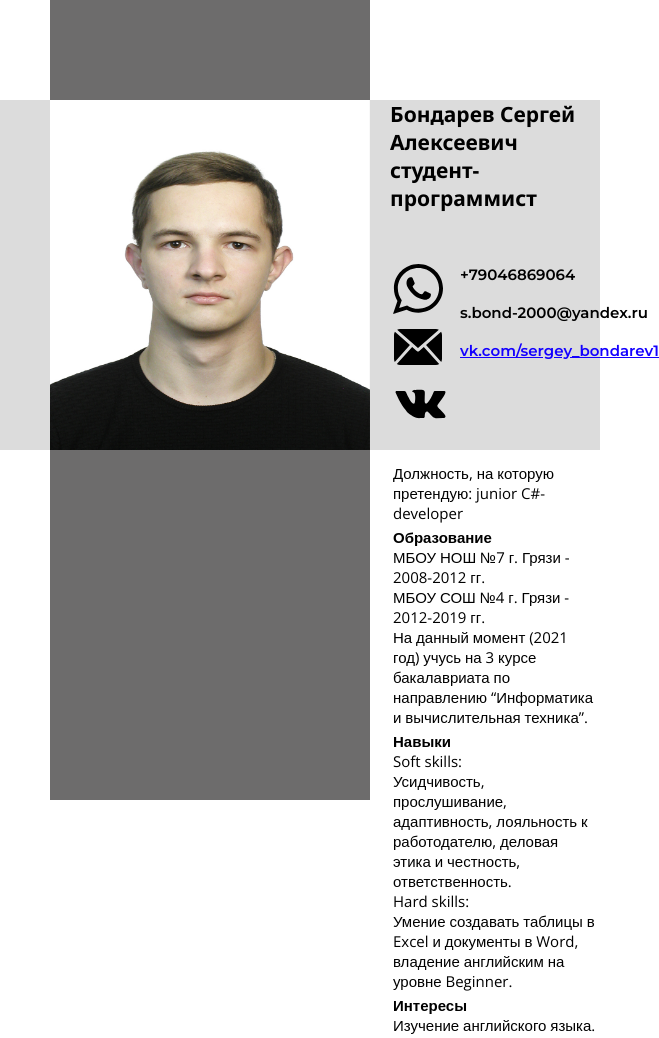
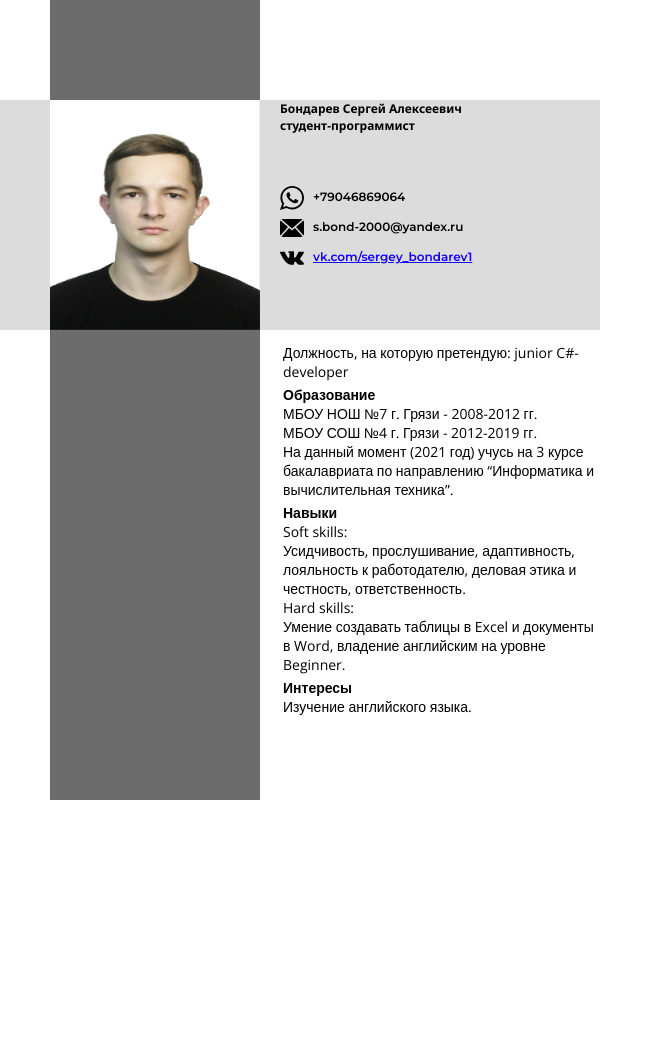
Before and after one commit to bondarev-sergey/bondarev-sergey.github.io, a plain HTML site: page index.html in a window 600 px wide. Shown: the whole page, 659 px wide, since content can reach past the window. After the commit the page ends 800 px from the top, so only its background shows below. Drawn offline with nearby package versions, Linux system fonts and the light colour scheme.

Commit message:
Trying to adapt site 2

```diff
--- a/index.html
+++ b/index.html
@@ -4,7 +4,7 @@
 <head>
     <meta charset="UTF-8">
     <meta http-equiv="X-UA-Compatible" content="IE=edge">
-    <meta name="viewport" content="width=device-width, initial-scale=1.0, maximum-scale=1">
+
     <title>Сергей Бондарев</title>
     <link rel="stylesheet" href="style.css">
     <link rel="preconnect" href="https://fonts.googleapis.com">
@@ -18,24 +18,14 @@
     <div class="horRect">
         <h1>Бондарев Сергей Алексеевич<br>студент-программист</h1>
         <div class="contacts">
-            <p>+79046869064<br><br>s.bond-2000@yandex.ru<br><br><a
+            <p><img src="img/whatsapp.svg" align="center" alt="Номер телефона">+79046869064</p>
+            <p><img src="img/mail.svg" align="center" alt="Почта">s.bond-2000@yandex.ru</p>
+            <p><img src="img/vk.svg" align="center" alt="Вконтакте"><a
                     href="https://vk.com/sergey_bondarev1">vk.com/sergey_bondarev1</a></p>
         </div>
     </div>
     <div class="vertRect"></div>
-    <div class="Photo"><img src="img/photo.jpg" title="Фото Сергея Бондарева" alt="Фото Сергея Бондарева" width="320"
-            height="350"></div>
-    <table>
-        <tr>
-            <td><img src="img/whatsapp.svg" alt="Номер телефона" style="width: 50px; height: 52px;"></td>
-        </tr>
-        <tr>
-            <td><img src="img/mail.svg" alt="Почта" style="width: 50px; height: 48px;"></td>
-        </tr>
-        <tr>
-            <td><img src="img/vk.svg" alt="Вконтакте" style="width: 55px; height: 50px;"></td>
-        </tr>
-    </table>
+    <div class="Photo"><img src="img/photo.jpg" title="Фото Сергея Бондарева" alt="Фото Сергея Бондарева"></div>
 
     <div class="info">
         <table>
--- a/style.css
+++ b/style.css
@@ -25,11 +25,24 @@ body {
     overflow: auto;
 }
 
+.contacts {
+    position: absolute;
+    top: 150px; left: 390px;
+    display: flex;
+    flex-direction: column;
+}
+
 .contacts p {
     font-family: 'Montserrat', sans-serif;
     font-size: 24px;
-    position: absolute;
-    top: 150px; left: 460px;
+    margin-top: 10px;
+    margin-bottom: 0em;
+}
+
+.contacts p img {
+    margin-right: 1vw;
+    width: 50px;
+    height: 50px;
 }
 
 .vertRect {
@@ -55,63 +68,107 @@ body {
 .Photo img {
     position: absolute;
     top: 100px; left: 50px;
+    width: 320px;
+    height: 350px;
 }
 
-table {
-    border: 0px;
-    position: absolute;
-    top: 260px; left: 390px;
-}
-
-@media screen and (min-width: 360px) and (max-width: 1080px) {
+@media screen and (min-width: 360px) and (max-width: 600px) {
     h1 {
-      font-size: 3.5vw;
+      font-size: 3vw;
+    }
+    .horRect {
+        width: 100%;
+        height: 175px;
+        border:0px solid;
+        margin: 0ch;
+        background: #DCDCDC;
+        position: absolute;
+        top: 100px; left: 0px;
+    }
+    .vertRect {
+        width: 160px;
+        height: 100%;
+        border:0px solid;
+        margin: 0ch;
+        background: #6D6C6C;
+        position: fixed;
+        top: 0px; left: 50px;
+    }
+    .contacts {
+        position: absolute;
+        top: 190px; left: 390px;
+        display: flex;
+        flex-direction: column;
+    }
+    .contacts p
+    {
+      font-size: 2vw;
+      margin-top: 1vh;
+    }
+    .contacts p img {
+        margin-right: 1.5vw;
+        width: 40px;
+        height: 40px;
+    }
+    .info table
+    {
+      font-size: 2vw;
+    }
+    .Photo img {
+        position: absolute;
+        top: 100px; left: 50px;
+        width: 160px;
+        height: 175px;
     }
 }
 
-@media screen and (orientation: landscape) and (min-width: 676px) and (max-width: 1080px) {
+@media screen and (min-width: 600px) and (max-width: 1080px) {
     h1 {
-      font-size: 3vw;
+        left: 280px;
+        font-size: 2vw;
+    }
+    .horRect {
+        width: 100%;
+        height: 230px;
+        border:0px solid;
+        margin: 0ch;
+        background: #DCDCDC;
+        position: absolute;
+        top: 100px; left: 0px;
+    }
+    .vertRect {
+        width: 210px;
+        height: 100%;
+        border:0px solid;
+        margin: 0ch;
+        background: #6D6C6C;
+        position: fixed;
+        top: 0px; left: 50px;
+    }
+    .contacts {
+        position: absolute;
+        top: 80px; left: 280px;
+        display: flex;
+        flex-direction: column;
+    }
+    .contacts p {
+        font-size: 2vw;
+        margin-top: 1vw;
+    }
+    .contacts p img {
+        margin-right: 1.5vw;
+        width: 4vw;/*40px;*/
+        height: 4vw;/*40px;*/
+    }
+    .info table {
+        top: 340px;
+        left: 280px;
+        font-size: 14px;
+    }
+    .Photo img {
+        position: absolute;
+        top: 100px; left: 50px;
+        width: 210px;
+        height: 230px;
     }
 }
-
-@media screen and (min-width: 360px) and (max-width: 1080px) {
-    .contacts p
-    {
-      font-size: 2.5vw;
-    }
-}
-
-@media screen and (orientation: landscape) and (min-width: 676px) and (max-width: 1080px) {
-    .contacts p {
-      font-size: 2vw;
-    }
-}
-
-@media screen and (min-width: 360px) and (max-width: 1080px) {
-    .info table
-    {
-      font-size: 2.5vw;
-    }
-}
-
-@media screen and (orientation: landscape) and (min-width: 676px) and (max-width: 1080px) {
-    .info table {
-      font-size: 2vw;
-    }
-}
-
-@media screen and (min-width: 360px) and (max-width: 1080px) {
-    table tr td img
-    {
-        width: 30px;
-        height: 29.5px;
-    }
-}
-
-@media screen and (orientation: landscape) and (min-width: 676px) and (max-width: 1080px) {
-    table tr td img {
-        width: 30px;
-        height: 29.5px;
-    }
-}
```
